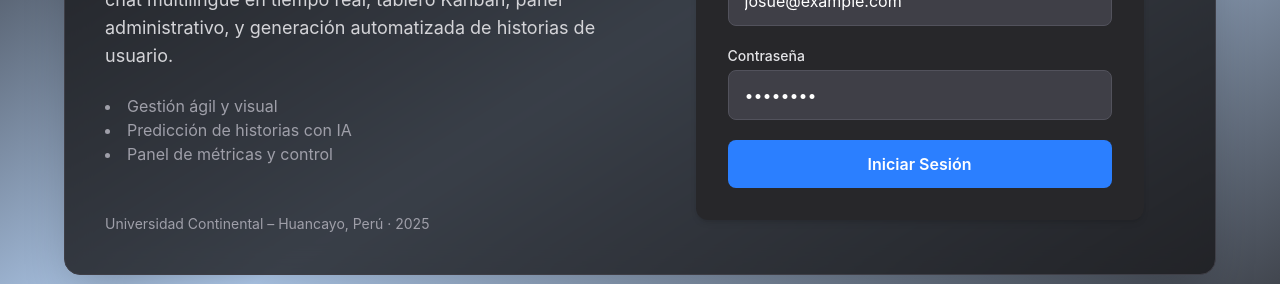
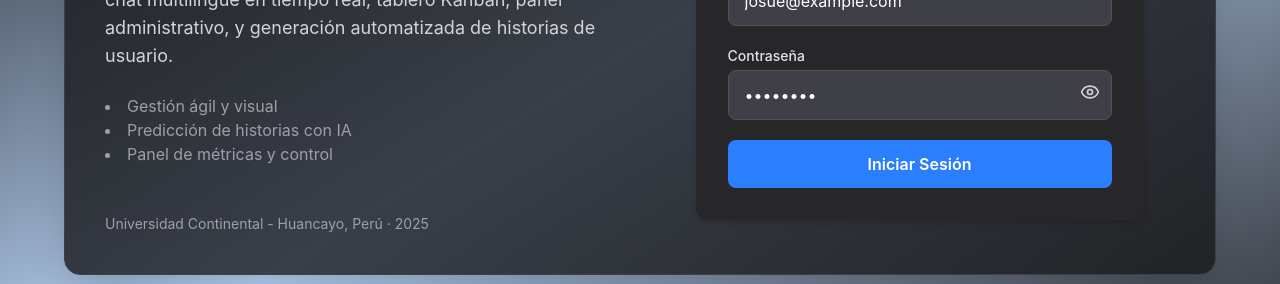
Before and after one commit to RaulTorreM/Gestion_Proyectos_Colaborativos, a React (Vite) app in the folder frontend/: page /login in a window 1280 px wide. Shown: the part 358-642 px from the top of the page. Built offline with nearby package versions, Linux system fonts and the light colour scheme; no server answers.

Commit message:
refactor front: agregar Eye icon para login

```diff
--- a/frontend/src/pages/Login.jsx
+++ b/frontend/src/pages/Login.jsx
@@ -1,9 +1,11 @@
 import React, { useState } from 'react';
+import { Eye, EyeOff } from 'lucide-react';
 import { useAuth } from '../context/AuthContext';
 
 const Login = () => {
   const [email, setEmail] = useState('josue@example.com');
   const [password, setPassword] = useState('josue123');
+  const [showPassword, setShowPassword] = useState(false);
   const [error, setError] = useState('');
   const auth = useAuth();
 
@@ -21,7 +23,7 @@ const Login = () => {
     <div className="min-h-screen bg-gradient-to-br from-blue-100 via-blue-200 to-blue-300 dark:from-zinc-900 dark:to-zinc-800 flex items-center justify-center px-4">
       <div className="w-full max-w-6xl grid md:grid-cols-2 items-center gap-12 bg-white/80 dark:bg-zinc-900/80 backdrop-blur-md shadow-2xl rounded-2xl p-10 border border-gray-200 dark:border-zinc-700">
 
-        {/* Panel izquierdo: branding + descripción */}
+        {/* Panel izquierdo */}
         <div className="space-y-6">
           <div className="flex items-center space-x-4">
             <img src="/main_icon.ico" alt="Logo GestIAPro" className="w-14 h-14" />
@@ -37,16 +39,17 @@ const Login = () => {
             <li>Panel de métricas y control</li>
           </ul>
           <footer className="pt-6 text-sm text-zinc-500 dark:text-zinc-400">
-            Universidad Continental – Huancayo, Perú · 2025
+            Universidad Continental - Huancayo, Perú · 2025
           </footer>
         </div>
 
-        {/* Panel derecho: formulario de login */}
+        {/* Panel derecho */}
         <div className="bg-white dark:bg-zinc-800 rounded-xl shadow-md p-8 w-full max-w-md mx-auto">
           <h2 className="text-2xl font-bold mb-6 text-center text-zinc-800 dark:text-white">Iniciar Sesión</h2>
           {error && <p className="text-red-500 text-sm mb-4 text-center">{error}</p>}
 
           <form onSubmit={handleSubmit} className="space-y-5">
+            {/* Email */}
             <div>
               <label className="block text-sm font-medium text-zinc-700 dark:text-zinc-200 mb-1">Correo electrónico</label>
               <input
@@ -58,17 +61,28 @@ const Login = () => {
               />
             </div>
 
+            {/* Contraseña con toggle */}
             <div>
               <label className="block text-sm font-medium text-zinc-700 dark:text-zinc-200 mb-1">Contraseña</label>
-              <input
-                type="password"
-                value={password}
-                onChange={(e) => setPassword(e.target.value)}
-                className="w-full px-4 py-3 rounded-lg border border-gray-300 dark:border-zinc-600 dark:bg-zinc-700 dark:text-white focus:outline-none focus:ring-2 focus:ring-blue-500 dark:focus:ring-blue-400 transition"
-                required
-              />
+              <div className="relative">
+                <input
+                  type={showPassword ? 'text' : 'password'}
+                  value={password}
+                  onChange={(e) => setPassword(e.target.value)}
+                  className="w-full px-4 py-3 rounded-lg border border-gray-300 dark:border-zinc-600 dark:bg-zinc-700 dark:text-white focus:outline-none focus:ring-2 focus:ring-blue-500 dark:focus:ring-blue-400 transition pr-12"
+                  required
+                />
+                <span
+                  onClick={() => setShowPassword(!showPassword)}
+                  className="absolute right-3 top-3 text-zinc-500 dark:text-zinc-300 cursor-pointer"
+                  title={showPassword ? 'Ocultar contraseña' : 'Ver contraseña'}
+                >
+                  {showPassword ? <EyeOff className="w-5 h-5" /> : <Eye className="w-5 h-5" />}
+                </span>
+              </div>
             </div>
 
+            {/* Botón */}
             <button
               type="submit"
               className="w-full bg-blue-600 hover:bg-blue-700 text-white font-semibold py-3 rounded-lg transition duration-300 dark:bg-blue-500 dark:hover:bg-blue-600"
```
